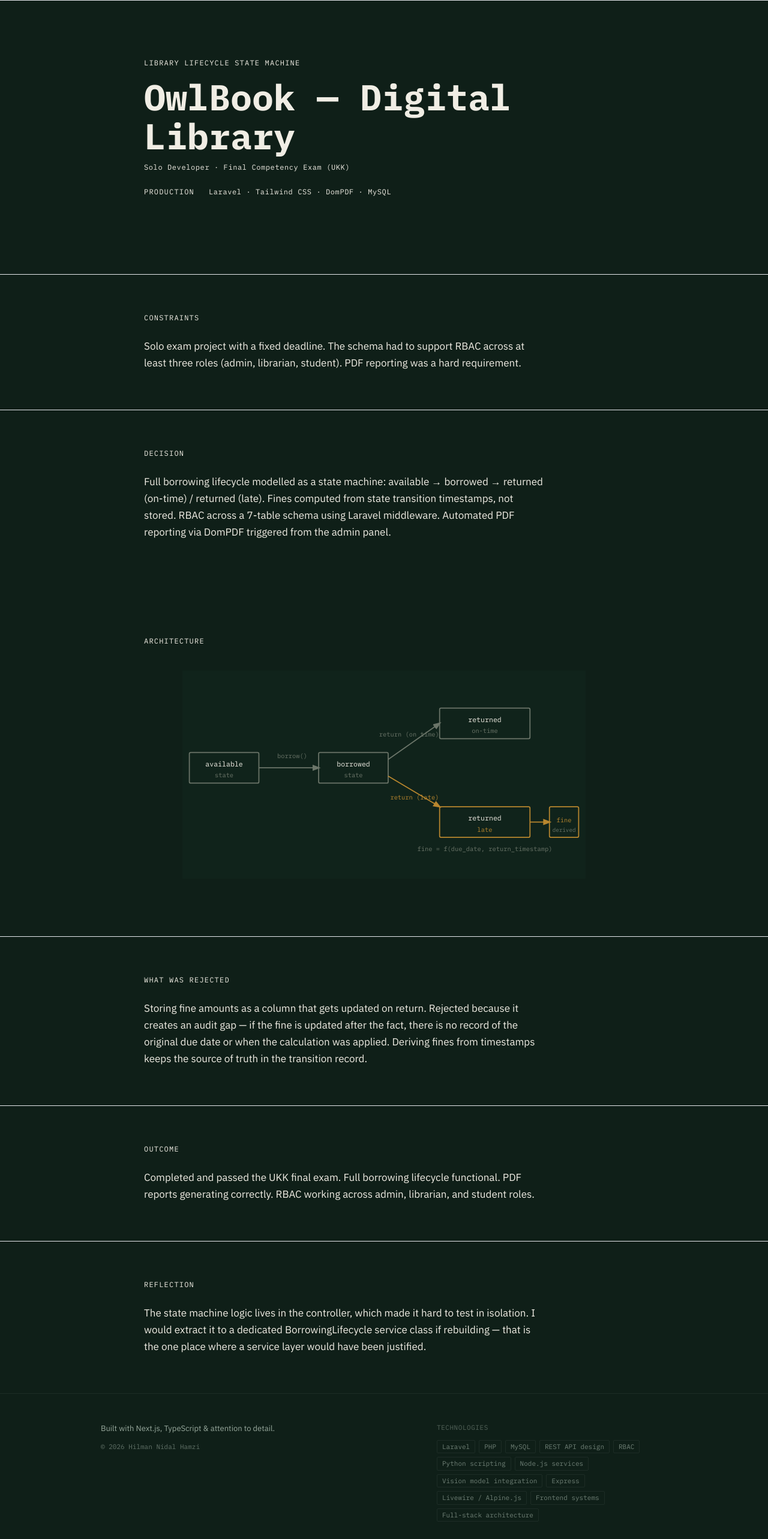
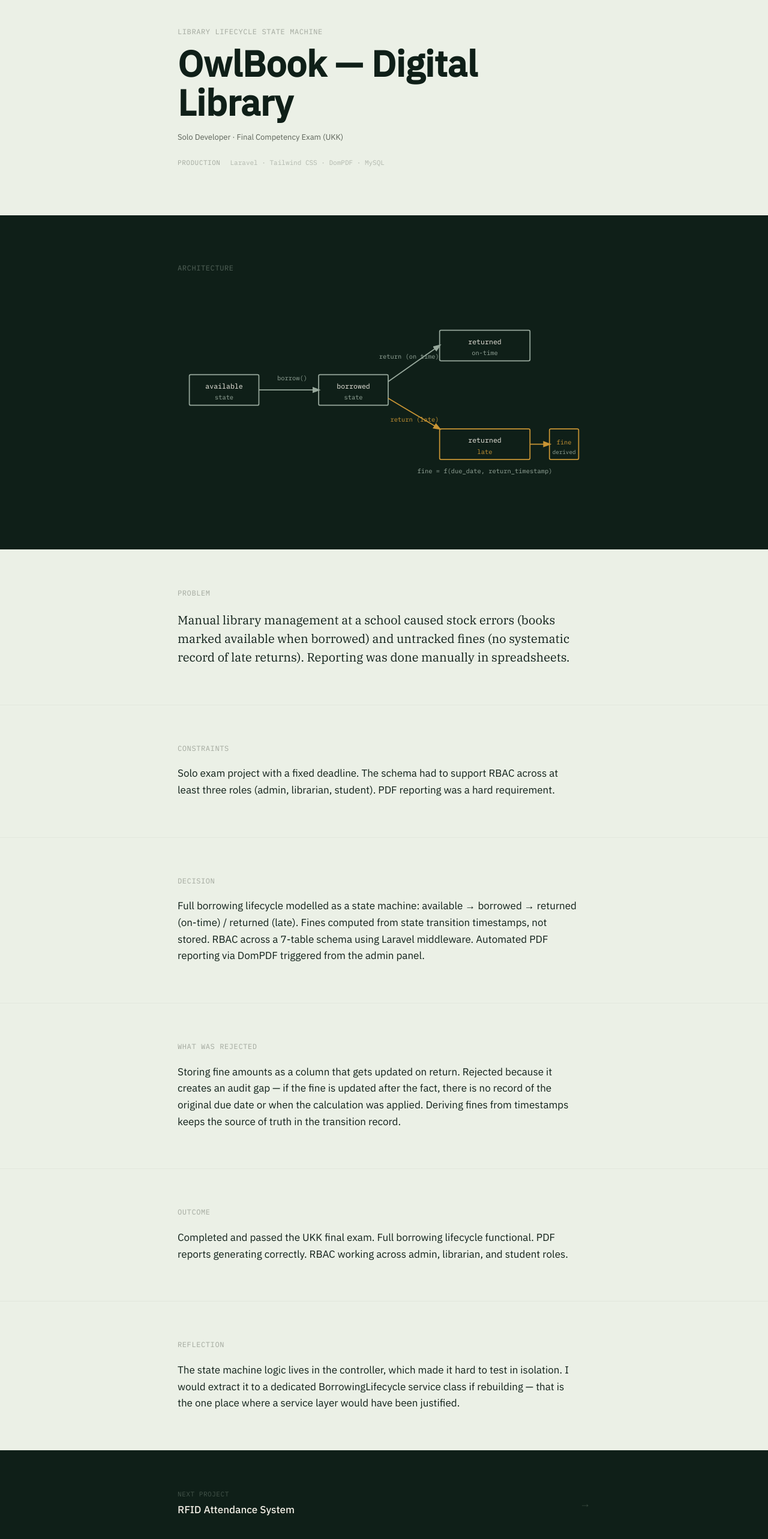
Before and after one commit to kaz-hero123/hilman-portfolio, a Next.js app: page /work/owlbook in a window 1280 px wide. Shown: the part 80-2646 px from the top of the page at 60% size. Built offline with nearby package versions, Linux system fonts and the light colour scheme.

Commit message:
refactor(work): improve case study detail layout and refresh architecture diagrams

```diff
--- a/src/app/work/[slug]/page.tsx
+++ b/src/app/work/[slug]/page.tsx
@@ -6,18 +6,16 @@ import { RFIDDiagram } from '@/components/diagrams/RFIDDiagram'
 import { RaporAIDiagram } from '@/components/diagrams/RaporAIDiagram'
 import { OwlBookDiagram } from '@/components/diagrams/OwlBookDiagram'
 
-// Map slugs to diagram components
 const diagrams: Record<string, React.ComponentType> = {
   'rfid-attendance': RFIDDiagram,
   'rapor-ai':        RaporAIDiagram,
   'owlbook':         OwlBookDiagram,
 }
 
-// Status label map
 const statusLabel: Record<string, string> = {
-  production:   'PRODUCTION',
-  prototype:    'PROTOTYPE',
-  'in-progress':'IN PROGRESS',
+  production:   'Production',
+  prototype:    'Prototype',
+  'in-progress':'In Progress',
 }
 
 interface Props {
@@ -40,6 +38,33 @@ export async function generateMetadata({ params }: Props): Promise<Metadata> {
   }
 }
 
+function SectionBlock({
+  label,
+  children,
+  dark = false,
+}: {
+  label: string
+  children: React.ReactNode
+  dark?: boolean
+}) {
+  return (
+    <section className={dark ? 'bg-surface-dark' : 'bg-surface-light border-t border-black/[0.04]'}>
+      <div className="max-w-3xl mx-auto px-6 md:px-10 py-12 md:py-16">
+        <p className={`font-mono text-eyebrow uppercase tracking-wider mb-5 ${
+          dark ? 'text-text-secondary/50' : 'text-text-secondary-inv/50'
+        }`}>
+          {label}
+        </p>
+        <div className={`font-sans text-body leading-relaxed max-w-2xl ${
+          dark ? 'text-text-primary' : 'text-text-primary-inv'
+        }`}>
+          {children}
+        </div>
+      </div>
+    </section>
+  )
+}
+
 export default async function CaseStudyPage({ params }: Props) {
   const { slug } = await params
   const project = projects.find((p) => p.slug === slug)
@@ -48,44 +73,46 @@ export default async function CaseStudyPage({ params }: Props) {
 
   const Diagram = diagrams[slug]
 
+  // Find next project for navigation
+  const shippedProjects = projects.filter((p) => p.status !== 'in-progress')
+  const currentIndex = shippedProjects.findIndex((p) => p.slug === slug)
+  const nextProject = shippedProjects[(currentIndex + 1) % shippedProjects.length]
+
   return (
     <main id="main-content">
 
       {/* Back navigation */}
-      <div className="bg-band-light border-b border-border-light">
-        <div className="max-w-4xl mx-auto px-6 md:px-12 py-4">
+      <div className="bg-surface-light border-b border-black/[0.04]">
+        <div className="max-w-3xl mx-auto px-6 md:px-10 py-3">
           <Link
-            href="/#selected-work"
-            className="font-mono text-eyebrow uppercase text-text-muted-light link-underline-light link-underline focus-visible:focus-ring-light inline-flex items-center min-h-[48px]"
+            href="/#work"
+            className="font-sans text-caption text-text-secondary-inv/60 hover:text-text-primary-inv link-draw transition-colors focus-ring inline-flex items-center gap-1.5 min-h-[44px]"
           >
-            ← Back
+            &larr; Back to projects
           </Link>
         </div>
       </div>
 
-      {/* ── Sections 1–3: bg-band-light ── */}
-
-      {/* 1. CONTEXT */}
-      <section className="bg-band-light">
-        <div className="max-w-4xl mx-auto px-6 md:px-12 py-16 md:py-24">
-
-          <p className="font-mono text-eyebrow uppercase text-text-muted-light tracking-widest mb-4">
+      {/* Hero area */}
+      <section className="bg-surface-light">
+        <div className="max-w-3xl mx-auto px-6 md:px-10 pt-10 pb-14 md:pt-14 md:pb-20">
+          <p className="font-mono text-eyebrow uppercase text-text-secondary-inv/50 tracking-wider mb-3">
             {project.functionTag}
           </p>
 
-          <h1 className="font-mono font-bold text-text-primary-light text-display mb-3">
+          <h1 className="font-sans font-bold text-text-primary-inv text-display mb-4">
             {project.title}
           </h1>
 
-          <p className="font-mono text-eyebrow text-text-muted-light mb-6">
+          <p className="font-sans text-caption text-text-secondary-inv mb-6">
             {project.subtitle}
           </p>
 
-          <div className="flex flex-wrap items-center gap-6 mb-8">
-            <span className="font-mono text-eyebrow uppercase text-text-muted-light tracking-widest">
+          <div className="flex flex-wrap items-center gap-4">
+            <span className="font-mono text-[0.6875rem] uppercase text-text-secondary-inv/50 tracking-wider">
               {statusLabel[project.status]}
             </span>
-            <span className="font-mono text-eyebrow text-text-muted-light">
+            <span className="font-mono text-[0.6875rem] text-text-secondary-inv/40">
               {project.stack.join(' · ')}
             </span>
           </div>
@@ -95,85 +122,74 @@ export default async function CaseStudyPage({ params }: Props) {
               href={project.repoUrl}
               target="_blank"
               rel="noopener noreferrer"
-              className="font-mono text-eyebrow uppercase text-accent-light link-underline link-underline-light inline-flex items-center min-h-[48px] focus-visible:focus-ring-light"
+              className="inline-flex items-center gap-1.5 font-sans text-caption text-accent hover:text-accent-hover link-draw transition-colors focus-ring mt-5 min-h-[44px]"
             >
-              View repository →
+              View repository &nearr;
             </a>
           )}
         </div>
       </section>
 
-      {/* 2. CONSTRAINTS */}
-      <section className="bg-band-light border-t border-border-light">
-        <div className="max-w-4xl mx-auto px-6 md:px-12 py-12 md:py-16">
-          <h2 className="font-mono text-eyebrow uppercase text-text-muted-light tracking-widest mb-6">
-            Constraints
-          </h2>
-          <p className="font-sans text-body text-text-primary-light max-w-2xl">
-            {project.constraints}
-          </p>
-        </div>
-      </section>
+      {/* Architecture diagram — placed early as visual hook */}
+      {Diagram && (
+        <section className="bg-surface-dark">
+          <div className="max-w-3xl mx-auto px-6 md:px-10 py-14 md:py-20">
+            <p className="font-mono text-eyebrow uppercase text-text-secondary/50 tracking-wider mb-8">
+              Architecture
+            </p>
+            <Diagram />
+          </div>
+        </section>
+      )}
 
-      {/* 3. DECISION */}
-      <section className="bg-band-light border-t border-border-light">
-        <div className="max-w-4xl mx-auto px-6 md:px-12 py-12 md:py-16">
-          <h2 className="font-mono text-eyebrow uppercase text-text-muted-light tracking-widest mb-6">
-            Decision
-          </h2>
-          <p className="font-sans text-body text-text-primary-light max-w-2xl">
-            {project.decision}
-          </p>
-        </div>
-      </section>
+      {/* Content sections */}
+      <SectionBlock label="Problem">
+        <p className="font-serif text-editorial">{project.problem}</p>
+      </SectionBlock>
 
-      {/* ── Section 4: DIAGRAM — bg-band-dark visual break ── */}
-      <section className="bg-band-dark">
-        <div className="max-w-4xl mx-auto px-6 md:px-12 py-16 md:py-24">
-          <p className="font-mono text-eyebrow uppercase text-text-muted-dark tracking-widest mb-10">
-            Architecture
-          </p>
-          {Diagram && <Diagram />}
-        </div>
-      </section>
+      <SectionBlock label="Constraints">
+        <p>{project.constraints}</p>
+      </SectionBlock>
 
-      {/* ── Sections 5–7: bg-band-light ── */}
+      <SectionBlock label="Decision">
+        <p>{project.decision}</p>
+      </SectionBlock>
 
-      {/* 5. REJECTED PATH */}
-      <section className="bg-band-light border-t border-border-light">
-        <div className="max-w-4xl mx-auto px-6 md:px-12 py-12 md:py-16">
-          <h2 className="font-mono text-eyebrow uppercase text-text-muted-light tracking-widest mb-6">
-            What Was Rejected
-          </h2>
-          <p className="font-sans text-body text-text-primary-light max-w-2xl">
-            {project.rejectedPath}
-          </p>
-        </div>
-      </section>
+      <SectionBlock label="What was rejected">
+        <p>{project.rejectedPath}</p>
+      </SectionBlock>
 
-      {/* 6. OUTCOME */}
-      <section className="bg-band-light border-t border-border-light">
-        <div className="max-w-4xl mx-auto px-6 md:px-12 py-12 md:py-16">
-          <h2 className="font-mono text-eyebrow uppercase text-text-muted-light tracking-widest mb-6">
-            Outcome
-          </h2>
-          <p className="font-sans text-body text-text-primary-light max-w-2xl">
-            {project.outcome}
-          </p>
-        </div>
-      </section>
+      <SectionBlock label="Outcome">
+        <p>{project.outcome}</p>
+      </SectionBlock>
 
-      {/* 7. REFLECTION */}
-      <section className="bg-band-light border-t border-border-light">
-        <div className="max-w-4xl mx-auto px-6 md:px-12 py-12 md:py-16 pb-24">
-          <h2 className="font-mono text-eyebrow uppercase text-text-muted-light tracking-widest mb-6">
-            Reflection
-          </h2>
-          <p className="font-sans text-body text-text-primary-light max-w-2xl">
-            {project.reflection}
-          </p>
-        </div>
-      </section>
+      <SectionBlock label="Reflection">
+        <p>{project.reflection}</p>
+      </SectionBlock>
+
+      {/* Next project navigation */}
+      {nextProject && nextProject.slug !== slug && (
+        <section className="bg-surface-dark border-t border-white/[0.04]">
+          <div className="max-w-3xl mx-auto px-6 md:px-10 py-12">
+            <Link
+              href={`/work/${nextProject.slug}`}
+              className="group flex items-center justify-between hover:bg-surface-elevated/40 -mx-4 px-4 py-4 rounded-lg transition-colors"
+            >
+              <div>
+                <p className="font-mono text-[0.6875rem] text-text-secondary/40 uppercase tracking-wider mb-1">
+                  Next project
+                </p>
+                <p className="font-sans text-body font-medium text-text-primary group-hover:text-accent transition-colors">
+                  {nextProject.title}
+                </p>
+              </div>
+              <span className="text-text-secondary/30 group-hover:text-accent group-hover:translate-x-1 transition-all text-lg">
+                &rarr;
+              </span>
+            </Link>
+          </div>
+        </section>
+      )}
 
     </main>
   )
--- a/src/components/diagrams/OwlBookDiagram.tsx
+++ b/src/components/diagrams/OwlBookDiagram.tsx
@@ -1,21 +1,12 @@
 'use client'
-
-/**
- * OwlBookDiagram — Architecture diagram for OwlBook Digital Library
- * PRD §8
- *
- * State machine: horizontal flow with state nodes
- * available → borrowed → [returned on-time] (branch up) / [returned late → fine computed] (branch down)
- * Active path (accent): late return path (most non-trivial case)
- */
 
 import { useRef } from 'react'
 import { motion, useInView } from 'framer-motion'
 
-const ACCENT = '#B8862E'
-const MUTED  = '#6B7569'
-const TEXT   = '#F2EFE6'
-const BG     = '#10231B'
+const ACCENT = '#C89434'
+const MUTED  = '#97A89C'
+const TEXT   = '#F0EDE4'
+const BG     = '#0F1F18'
 
 export function OwlBookDiagram() {
   const ref = useRef<SVGSVGElement>(null)
--- a/src/components/diagrams/RFIDDiagram.tsx
+++ b/src/components/diagrams/RFIDDiagram.tsx
@@ -1,25 +1,12 @@
 'use client'
-
-/**
- * RFIDDiagram — Architecture diagram for RFID Attendance System
- * PRD §8
- *
- * Two parallel vertical pipelines side by side.
- * Left: RFID gate scan → attendance_rfids table → (read-only)
- * Right: Teacher records → attendances table → source of truth
- * JOIN arrow connecting right pipeline output to "Final Status" node
- * Active path (accent): cross-check pipeline (right)
- *
- * Stroke draw-in on scroll at 40% viewport (Framer Motion)
- */
 
 import { useRef } from 'react'
 import { motion, useInView } from 'framer-motion'
 
-const ACCENT = '#B8862E'
-const MUTED  = '#6B7569'
-const TEXT   = '#F2EFE6'
-const BG     = '#10231B'
+const ACCENT = '#C89434'
+const MUTED  = '#97A89C'
+const TEXT   = '#F0EDE4'
+const BG     = '#0F1F18'
 
 interface NodeProps {
   x: number
--- a/src/components/diagrams/RaporAIDiagram.tsx
+++ b/src/components/diagrams/RaporAIDiagram.tsx
@@ -1,21 +1,12 @@
 'use client'
-
-/**
- * RaporAIDiagram — Architecture diagram for Rapor AI
- * PRD §8
- *
- * Linear left-to-right:
- * Photo input → Gemini Vision API → Single structured prompt → [Student Summary] / [Parent Summary]
- * Active path (accent): single prompt → dual output split
- */
 
 import { useRef } from 'react'
 import { motion, useInView } from 'framer-motion'
 
-const ACCENT = '#B8862E'
-const MUTED  = '#6B7569'
-const TEXT   = '#F2EFE6'
-const BG     = '#10231B'
+const ACCENT = '#C89434'
+const MUTED  = '#97A89C'
+const TEXT   = '#F0EDE4'
+const BG     = '#0F1F18'
 
 export function RaporAIDiagram() {
   const ref = useRef<SVGSVGElement>(null)
```
